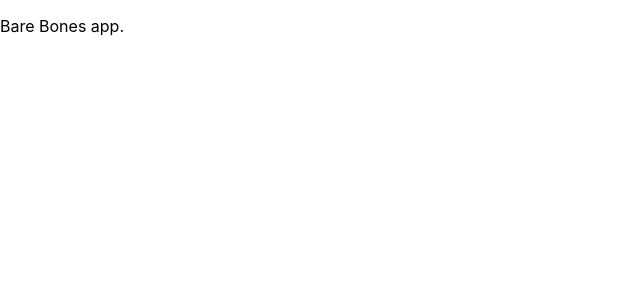
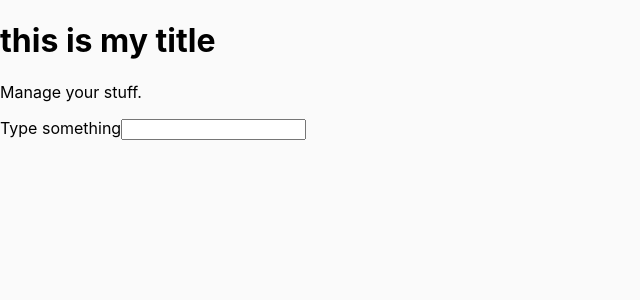
Before and after one commit to MonikaSzucs/112021-weather-app, a React (Create React App) app in the folder weather-app/: page / in a window 1280 px wide. Shown: the top 300 px of the page, without its empty margins (0-640 px from the left). Built offline with nearby package versions, Linux system fonts and the light colour scheme.

Commit message:
Started working on React App
On video 2

```diff
--- a/weather-app/src/App.js
+++ b/weather-app/src/App.js
@@ -1,12 +1,34 @@
-import logo from './logo.svg';
-import './App.css';
+import './styles/App.css';
 
 function App() {
   return (
     <div className="App">
-      <p>Bare Bones app.</p>
+      <Info/>
+      <AddItem/>
     </div>
   );
 }
 
+function Info(){
+  const title = "this is my title";
+  const showTitle = true;
+  return (
+    <div>
+      <h1>{showTitle ? title: ""}</h1>
+      <p>Manage your stuff.</p>
+    </div>
+  )
+}
+
+function AddItem() {
+  return (
+    <div>
+      <form>
+        <label for="text-form">Type something</label>
+        <input type="text" id="text-form"/>
+      </form>
+    </div>
+  )
+}
+
 export default App;
--- /dev/null
+++ b/weather-app/src/styles/App.css
@@ -0,0 +1,3 @@
+body{
+    background-color: rgba(250, 250, 250, 0.966);
+}
```
Also changed, not shown: weather-app/src/Components/Footer.js (added), weather-app/src/Components/Header.js (added).
